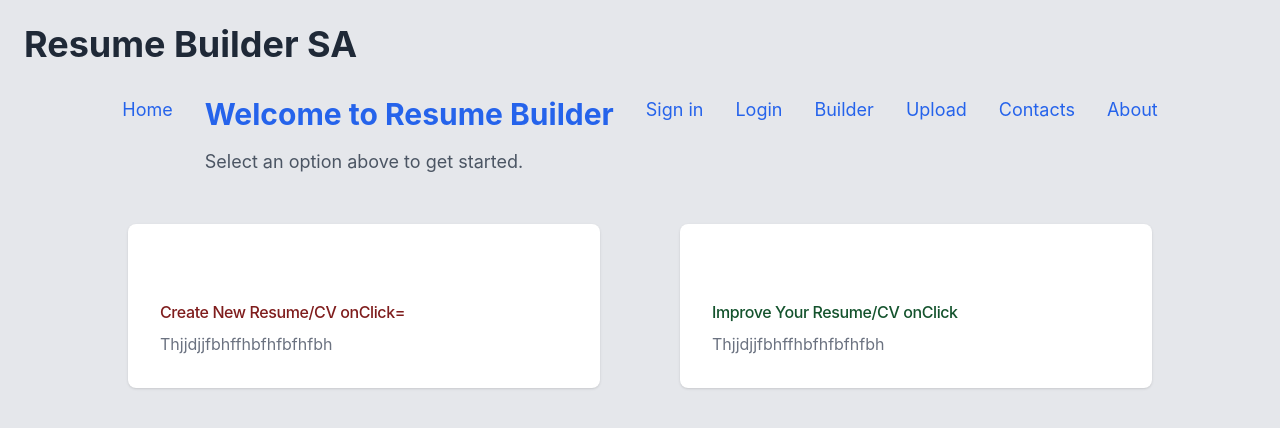
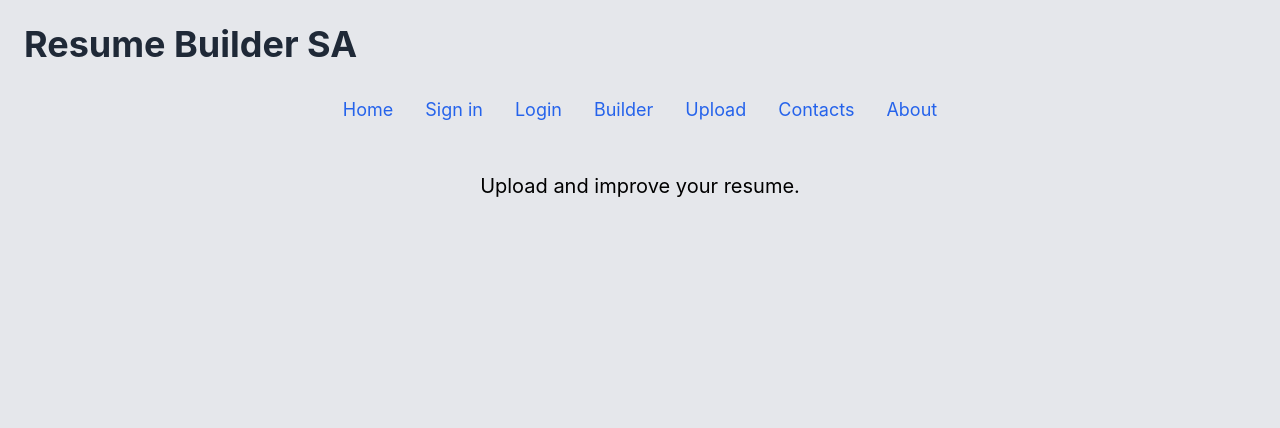
Before and after one commit to Sbusiso2904/natesa, a React (Create React App) app: page /improve in a window 1280 px wide. Shown: the top 428 px of the page. Built offline with nearby package versions, Linux system fonts and the light colour scheme.

Commit message:
Started router

```diff
--- a/package.json
+++ b/package.json
@@ -9,6 +9,7 @@
     "@testing-library/user-event": "^13.5.0",
     "react": "^19.1.1",
     "react-dom": "^19.1.1",
+    "react-router-dom": "^7.8.2",
     "react-scripts": "5.0.1",
     "web-vitals": "^2.1.4"
   },
--- a/src/App.jsx
+++ b/src/App.jsx
@@ -1,131 +1,82 @@
+import React from "react";
+import { BrowserRouter as Router, Routes, Route, Link } from "react-router-dom";
+
 import ResumeTemp from "./ResumeTemp";
-import React, {useState} from "react";
 import TemplatePreview from "./TemplatePreview";
 import Home from "./pages/Home";
 import CreateResume from "./pages/CreateResume";
 import ImproveResume from "./pages/ImproveResume";
 
 function App() {
-  const [selectedTemplate, setSelectedtemplate] = useState(null);
-  const [currentPage, setCurrentPage] = useState("home");
-
-    const renderPage = () => {
-    switch (currentPage) {
-      case "create":
-        return <CreateResume />;
-      case "improve":
-        return <ImproveResume />;
-      case "home":
-        return <Home />;
-      default:
-        return <h1>404 - Page Not Found</h1>;
-    }
-  };
-
-  const handleNavclick = (page, e) => {
-    e.preventDefault();
-    setCurrentPage(page);
-  };
-
-
   return (
+    <Router>
       <div className="min-h-screen bg-gray-200 p-6">
+        {/* Header */}
         <h1 className="text-4xl font-bold text-sideleft mb-8 text-gray-800">
           Resume Builder SA
         </h1>
 
+        {/* Navigation Bar */}
         <nav className="flex justify-center space-x-8 mb-12 text-lg text-blue-600">
-        <a
-          href="#Home"
-          className="hover:underline"
-          onClick={() => handleNavclick("home", e)}>
-          Home
-        </a>
+          <Link to="/" className="hover:underline">Home</Link>
 
-        {renderPage()}
-
-        <a href="#Signin" className="hover:underline">
-          Sign in
-        </a>
-        <a href="#Login" className="hover:underline">
-          Login
-        </a>
-        <a href="#Builder" className="hover:underline">
-          Builder
-        </a>
-        <a href="#Upload" className="hover:underline">
-          Upload
-        </a>
-        <a href="#Contacts" className="hover:underline">
-          Contacts
-        </a>
-        <a href="#About" className="hover:underline">
-          About
-        </a>
+          <a href="#signin" className="hover:underline">Sign in</a>
+          <a href="#login" className="hover:underline">Login</a>
+          <a href="#builder" className="hover:underline">Builder</a>
+          <a href="#upload" className="hover:underline">Upload</a>
+          <a href="#contacts" className="hover:underline">Contacts</a>
+          <a href="#about" className="hover:underline">About</a>
         </nav>
 
-
-      <div className="flex flex-col md:flex-row gap-20 max-w-5xl mx-auto">
-        {/* First Card */}
-        <div className="flex-1 bg-white rounded-lg shadow p-8 hover:underline">
-          <div>
-            <svg
-              className="h-6 w-6 text-white"
-              fill="none"
-              viewBox="0 0 24 24"
-              stroke="currentColor"
-              aria-hidden="true"
+        {/* Action Cards (appear only on Home page) */}
+        <Routes>
+          <Route
+            path="/"
+            element={
+              <>
+                <div className="flex flex-col md:flex-row gap-20 max-w-5xl mx-auto mb-12">
+                  {/* First Card - Create Resume */}
+                  <Link
+                    to="/create"
+                    className="flex-1 bg-white rounded-lg shadow p-8 cursor-pointer hover:underline"
                   >
-              {/* You can add a path here */}
-            </svg>
-          </div>
                     <h3 className="text-red-900 mt-5 text-base font-medium tracking-tight">
                       Create New Resume/CV
-            onClick={(e) => handleNavclick("create, e")}
                     </h3>
                     <p className="text-gray-500 mt-2">
-            Thjjdjjfbhffhbfhfbfhfbh
+                      Start from scratch using our builder.
                     </p>
+                  </Link>
+
+                  {/* Second Card - Improve Resume */}
+                  <Link
+                    to="/improve"
+                    className="flex-1 bg-white rounded-lg shadow p-8 cursor-pointer hover:underline"
+                  >
+                    <h3 className="text-green-900 dark:text-black mt-5 text-base font-medium tracking-tight">
+                      Improve Your Resume/CV
+                    </h3>
+                    <p className="text-gray-500 dark:text-gray-400 mt-2">
+                      Upload your resume and get suggestions.
+                    </p>
+                  </Link>
                 </div>
 
-        {/* Second Card */}
-      <div className="flex-1 bg-white rounded-lg shadow p-8">
-          <div>
-              <svg
-                className="h-6 w-6 text-white"
-                fill="none"
-                viewBox="0 0 24 24"
-                stroke="currentColor"
-                aria-hidden="true"
-              >
-                {/* You can add a path here */}
-              </svg>
+                {/* Render Home content */}
+                <Home />
+              </>
+            }
+          />
+
+          {/* Route Pages */}
+          <Route path="/create" element={<CreateResume />} />
+          <Route path="/improve" element={<ImproveResume />} />
+
+          {/* 404 Page */}
+          <Route path="*" element={<h1 className="text-center text-red-600 text-2xl">404 - Page Not Found</h1>} />
+        </Routes>
       </div>
-            <h3 className="text-green-900 dark:text-black mt-5 text-base font-medium tracking-tight">
-              Improve Your Resume/CV
-              onClick{(e) => handleNavclick("improve", e)}
-            </h3>
-            <p className="text-gray-500 dark:text-gray-400 mt-2">
-              Thjjdjjfbhffhbfhfbfhfbh
-            </p>
-      </div>
-  </div>
-
-{/*
-      <h1 className="text-3xl font-bold text-center mt-4">Choose a Resume Template</h1>
-      <ResumeTemp onSelect={setSelectedtemplate} />
-      <TemplatePreview selectedTemplate={selectedTemplate} />
-
-      <div className="min-h-screen bg-gray-100">
-        <nav className="flex gap-4 p-4 bg-white shadow">
-          <button onClick={() => setCurrentPage("home")} className="text-blue-500 hover:underline">Home</button>
-          <button onClick={() => setCurrentPage("create")} className="text-blue-500 hover:underline">Create Resume</button>
-          <button onClick={() => setCurrentPage("improve")} className="text-blue-500 hover:underline">Improve Resume</button>
-        </nav>
-
-        <main className="p-8">{renderPage()}</main>
-      </div> */}
-  </div>
+    </Router>
   );
 }
 
--- a/src/pages/CreateResume.jsx
+++ b/src/pages/CreateResume.jsx
@@ -1,10 +1,5 @@
-// import React from "react";
+const CreateResume = () => {
+  return <h2 className="text-center text-xl">Create your resume here.</h2>;
+};
 
-// export default function ImproveResume() {
-//   return (
-//     <div>
-//       <h2 className="text-2xl font-semibold mb-2">Improve Your Resume</h2>
-//       <p className="text-gray-600">Upload and enhance your existing resume.</p>
-//     </div>
-//   );
-// }
+export default CreateResume;
--- a/src/pages/Home.js
+++ /dev/null
@@ -1,11 +0,0 @@
-import React from "react";
-
-
-export default function Home() {
-  return (
-    <div>
-      <h1 className="text-3xl font-bold mb-4">Welcome to Resume Builder</h1>
-      <p className="text-gray-600">Select an option above to get started.</p>
-    </div>
-  );
-}
--- a/src/pages/ImproveResume.jsx
+++ b/src/pages/ImproveResume.jsx
@@ -1,10 +1,5 @@
-// import React from "react";
+const ImproveResume = () => {
+  return <h2 className="text-center text-xl">Upload and improve your resume.</h2>;
+};
 
-// export default function ImproveResume() {
-//   return (
-//     <div className="text-center py-20">
-//       <h2 className="text-2xl font-semibold">Improve Your Existing Resume</h2>
-//       <p className="mt-4 text-gray-600">Upload or edit existing resume here.</p>
-//     </div>
-//   );
-// }
+export default ImproveResume;
```
Also changed, not shown: 1 other file (tests, documents, lock files or other folders). Lines whose indentation alone changed are shown as unchanged.
